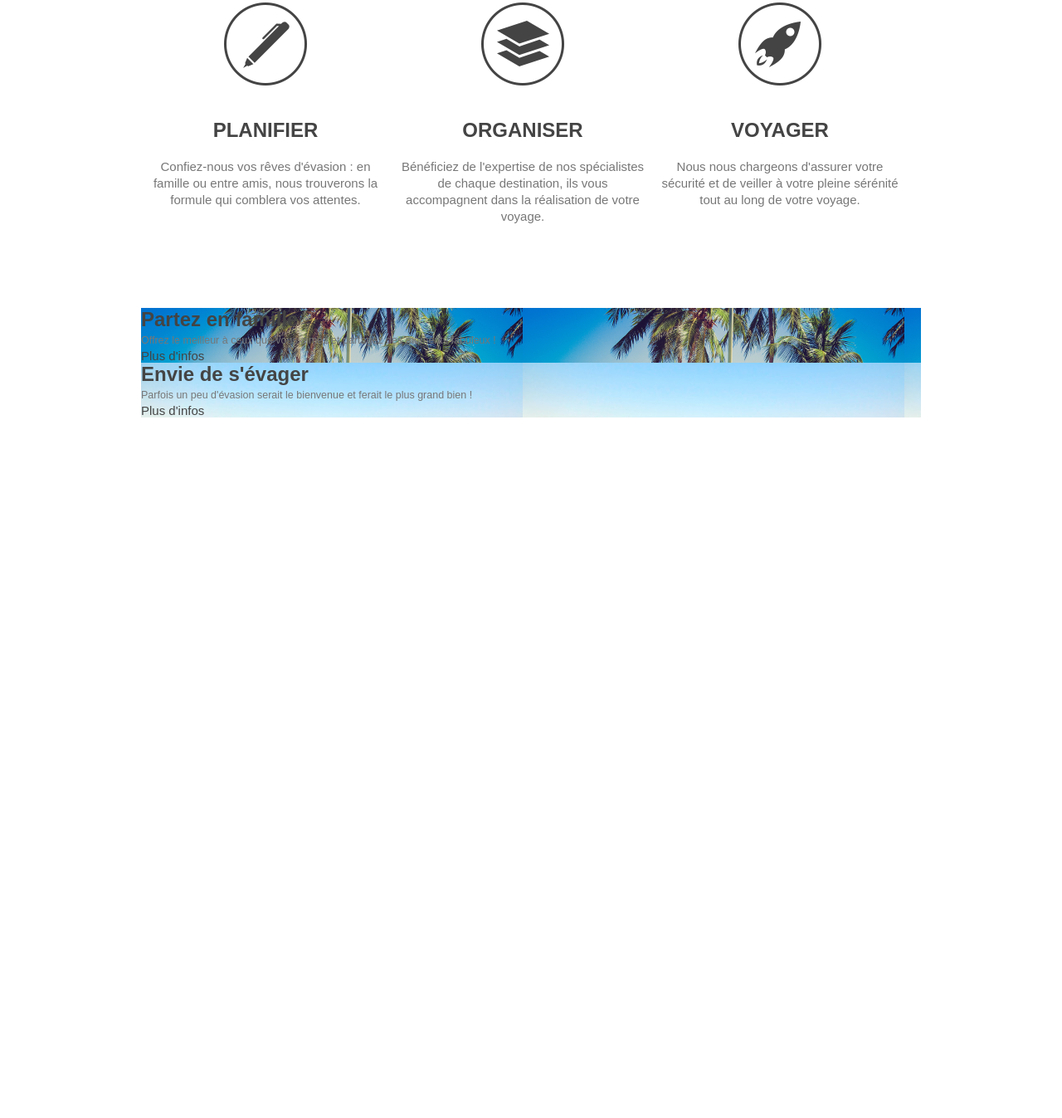
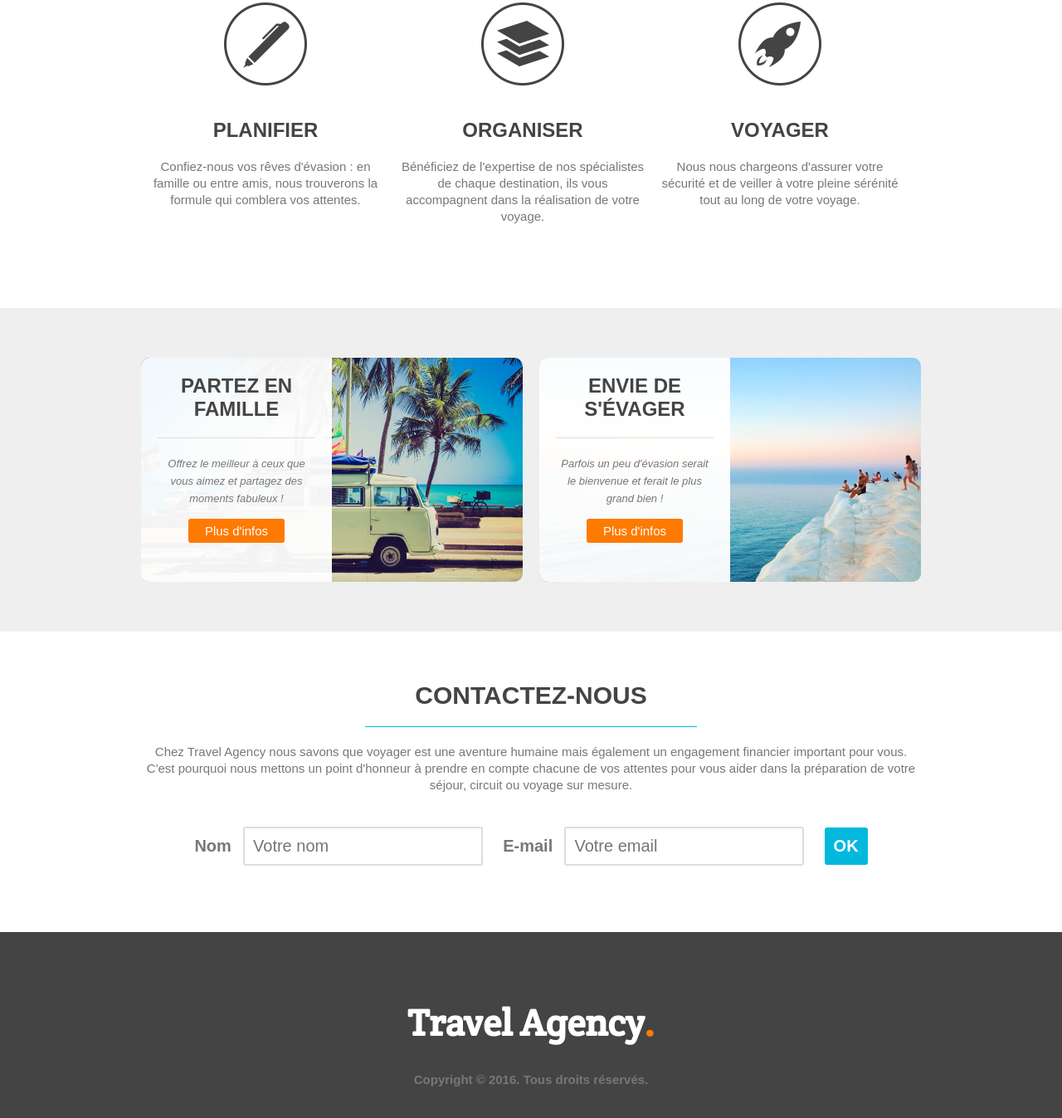
Before and after one commit to Zyrass/udemy-section2, a plain HTML site: page index.html in a window 1280 px wide. Shown: the part 777-2124 px from the top of the page at 83% size. Before the commit the page ends 1280 px from the top, so only its background shows below. Drawn offline with Linux system fonts and the light colour scheme.

Commit message:
Fin section 2 - Pas mal de chose sont à revoir, code non optimisé

```diff
--- a/css/myStyle.css
+++ b/css/myStyle.css
@@ -17,6 +17,9 @@ h1 {
 h2 {
     font-size: 55px;
 }
+h3 {
+    font-size: 30px;
+}
 h4 {
     font-size: 24px;
 }
@@ -24,7 +27,7 @@ p {
     line-height: 20px;
     color: #777;
 }
-h1, h2, h4, a {
+h1, h2, h3, h4, a {
     color: #444;
 }
 a {
@@ -32,6 +35,10 @@ a {
 }
 ul {
     list-style: none;
+}
+small {
+    font-size: 13px;
+    font-style: italic;
 }
 
 .wrapper {
@@ -132,3 +139,108 @@ header nav ul li a {
 }
 
 /* POSIBILITIES */
+#posibilities {
+    background-color: #efefef;
+    padding: 60px 0;
+}
+#posibilities article {
+    width: 460px;
+    height: 270px;
+    float: left;
+    border-radius: 10px;
+}
+#posibilities article:first-child {
+    margin-right: 20px;
+}
+.overlay {
+    background: rgba(255,255,255, 0.95);
+    height: 230px;
+    width: 190px;
+    padding: 20px;
+    border-radius: 10px 0 0 10px;
+    text-align: center;
+}
+article h4 {
+    border-bottom: 1px solid #ddd;
+    padding-bottom: 20px;
+    text-transform: uppercase;
+    margin-bottom: 20px;
+    text-align: center;
+}
+.overlay p {
+    margin-bottom: 20px;
+
+}
+.button-2 {
+    color: #fff;
+    background-color: #ff7a00;
+    padding: 6px 20px;
+    border-radius: 3px;
+}
+.button-2:hover {
+    background-color: #02b8dd;
+}
+
+/* CONTACT */
+#contact {
+    padding: 60px 0 ;
+    text-align: center;
+}
+#contact h3 {
+    text-transform: uppercase;
+    width: 400px;
+    padding-bottom: 20px;
+    margin: 0 auto;
+    border-bottom: 1px solid #02b8dd;
+}
+#contact p {
+    margin: 20px 0;
+}
+
+form {
+    margin: 40px 0 20px 0;
+}
+label {
+    font-weight: bold;
+    font-size: 20px;
+    margin-right: 10px;
+    color: #777;
+}
+input[type="text"], input[type="email"] {
+    padding: 10px;
+    font-size: 20px;
+    margin-right: 20px;
+    border: 2px solid #ddd;
+    border-radius: 3px;
+}
+.button-3 {
+    color: #fff;
+    font-size: 20px;
+    font-weight: bold;
+    padding: 11px;
+    background-color: #02b8dd;
+    border-style: none;
+    border-radius: 3px;
+}
+.button-3:hover {
+    color: #fff;
+    background-color: #444;
+}
+
+
+/* FOOTER */
+footer {
+    height: 260px;
+    background-color: #444;
+}
+footer h1 {
+    color: #fff;
+    text-align: center;
+    padding-top: 80px;
+}
+.copyright {
+    text-align: center;
+    font-weight: bold;
+    padding-top: 30px;
+    color: #777;
+}
--- a/index.html
+++ b/index.html
@@ -76,18 +76,28 @@
                         <a href="#" class="button-2">Plus d'infos</a>
                     </div>
                 </article>
+                <div class="clear"></div>
             </div>
         </section>
 
         <section id="contact">
             <div class="wrapper">
-
+                <h3>Contactez-nous</h3>
+                <p>Chez Travel Agency nous savons que voyager est une aventure humaine mais également un engagement financier important pour vous. C'est pourquoi nous mettons un point d'honneur à prendre en compte chacune de vos attentes pour vous aider dans la préparation de votre séjour, circuit ou voyage sur mesure.</p>
+                <form>
+                    <label for="name">Nom</label>
+                    <input type="text" id="name" name="nom" placeholder="Votre nom">
+                    <label for="email">E-mail</label>
+                    <input type="email" id="email" name="email" placeholder="Votre email">
+                    <input type="submit" value="OK" class="button-3">
+                </form>
             </div>
         </section>
 
         <footer>
             <div class="wrapper">
-
+                <h1>Travel Agency<span class="orange">.</span></h1>
+                <p class="copyright">Copyright © 2016. Tous droits réservés.</p>
             </div>
         </footer>
 
```
